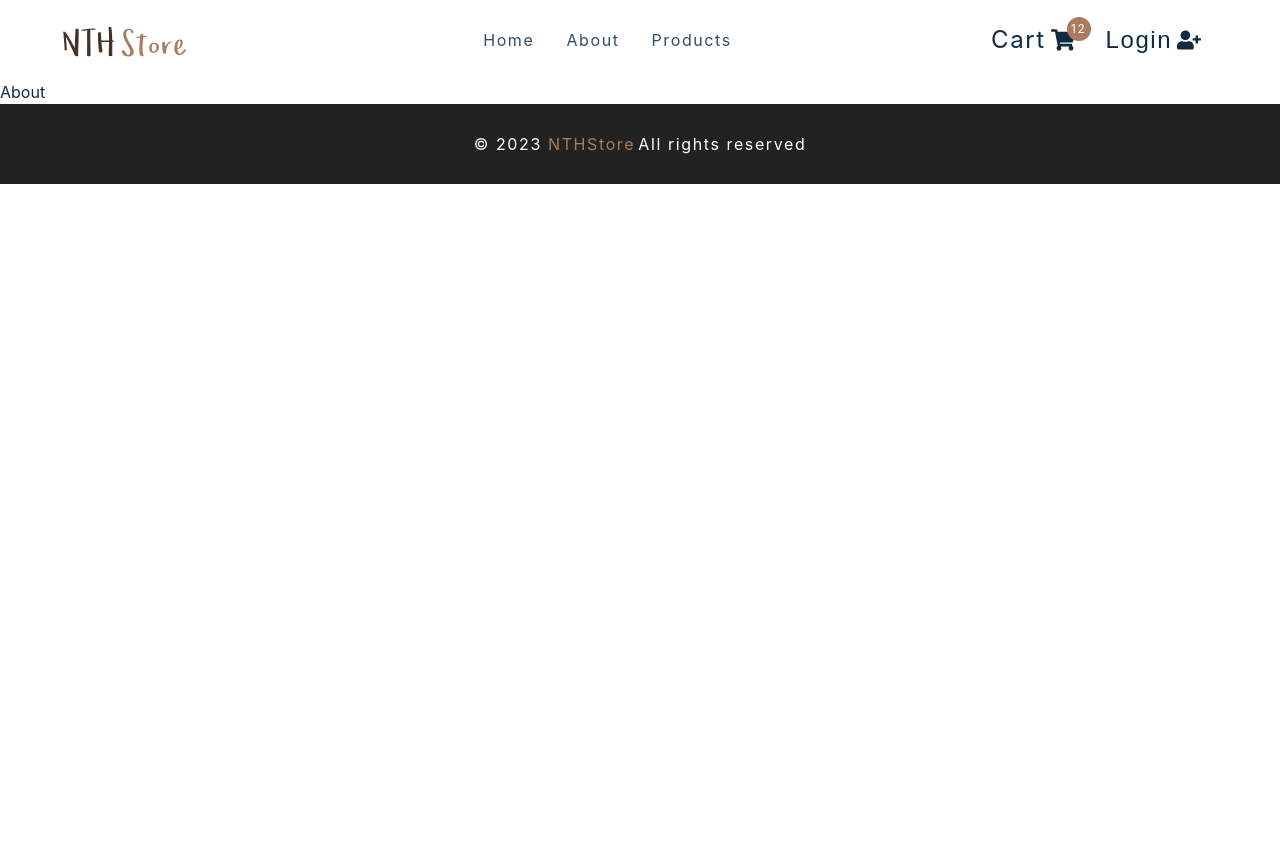
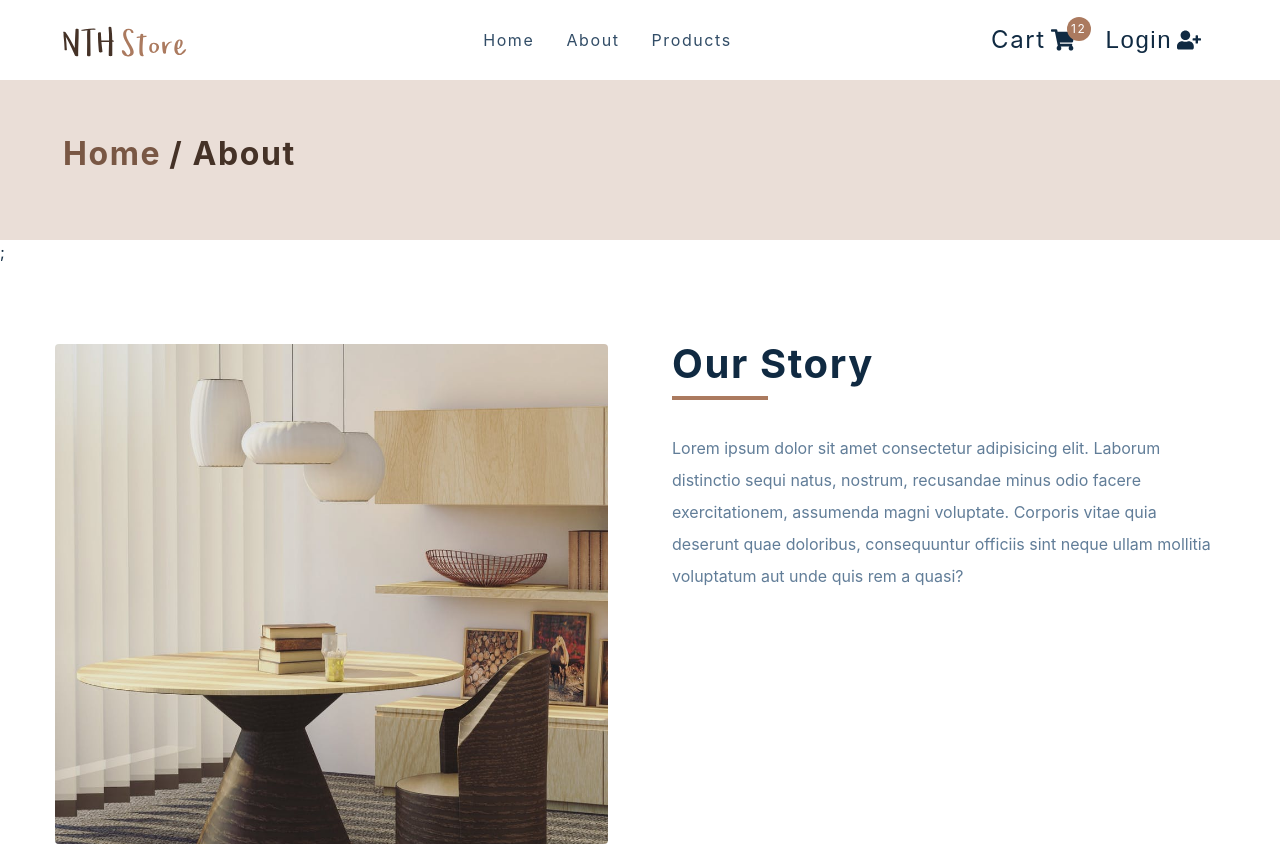
Before and after one commit to HoangNguyen219/e-commerce-frontend, a React (Create React App) app: page /about in a window 1280 px wide. Shown: the top 846 px of the page. Before the commit the page ends 800 px from the top, so only its background shows below. Built offline with nearby package versions, Linux system fonts and the light colour scheme.

Commit message:
About, Checkout Page

```diff
--- a/src/App.js
+++ b/src/App.js
@@ -21,14 +21,7 @@ function App() {
         <Route path="/products" element={<ProductsPage />} />
         <Route path="/cart" element={<CartPage />} />
         <Route path="/products/:id" element={<SingleProductPage />} />
-        <Route
-          path="/checkout"
-          element={
-            <PrivateRoute>
-              <CheckoutPage />
-            </PrivateRoute>
-          }
-        />
+        <Route path="/checkout" element={<CheckoutPage />} />
         <Route path="*" element={<ErrorPage />} />
       </Routes>
       <Footer />
--- /dev/null
+++ b/src/components/PageHero.js
@@ -0,0 +1,37 @@
+import React from "react";
+import styled from "styled-components";
+import { Link } from "react-router-dom";
+
+const PageHero = ({ title }) => {
+  return (
+    <Wrapper>
+      <div className="section-center">
+        <h3>
+          <Link to="/">Home</Link>/ {title}
+        </h3>
+      </div>
+    </Wrapper>
+  );
+};
+
+const Wrapper = styled.section`
+  background: var(--clr-primary-10);
+  width: 100%;
+  min-height: 20vh;
+  display: flex;
+  align-items: center;
+  color: var(--clr-primary-1);
+  a {
+    color: var(--clr-primary-3);
+    padding: 0.5rem;
+    transition: var(--transition);
+  }
+  a:hover {
+    color: var(--clr-primary-1);
+  }
+  h3 {
+    text-transform: capitalize;
+  }
+`;
+
+export default PageHero;
--- a/src/pages/AboutPage.js
+++ b/src/pages/AboutPage.js
@@ -1,7 +1,58 @@
 import React from "react";
+import PageHero from "../components/PageHero";
+import styled from "styled-components";
+import aboutImage from "../assets/hero-bcg.jpeg";
 
 const AboutPage = () => {
-  return <div>About</div>;
+  return (
+    <main>
+      <PageHero title="about" />;
+      <Wrapper className="page section section-center">
+        <img src={aboutImage} alt="About image" />
+        <article>
+          <div className="title">
+            <h2>our story</h2>
+            <div className="underline"></div>
+          </div>
+          <p>
+            Lorem ipsum dolor sit amet consectetur adipisicing elit. Laborum
+            distinctio sequi natus, nostrum, recusandae minus odio facere
+            exercitationem, assumenda magni voluptate. Corporis vitae quia
+            deserunt quae doloribus, consequuntur officiis sint neque ullam
+            mollitia voluptatum aut unde quis rem a quasi?
+          </p>
+        </article>
+      </Wrapper>
+    </main>
+  );
 };
 
+const Wrapper = styled.section`
+  display: grid;
+  gap: 4rem;
+  img {
+    width: 100%;
+    display: block;
+    border-radius: var(--radius);
+    height: 500px;
+    object-fit: cover;
+  }
+  p {
+    line-height: 2;
+    max-width: 45em;
+    margin: 0 auto;
+    margin-top: 2rem;
+    color: var(--clr-grey-5);
+  }
+  .title {
+    text-align: left;
+  }
+  .underline {
+    margin-left: 0;
+  }
+  @media (min-width: 992px) {
+    grid-template-columns: 1fr 1fr;
+  }
+`;
+
 export default AboutPage;
--- a/src/pages/CheckoutPage.js
+++ b/src/pages/CheckoutPage.js
@@ -1,7 +1,22 @@
 import React from "react";
+import styled from "styled-components";
+import PageHero from "../components/PageHero";
 
 const CheckoutPage = () => {
-  return <div>Checkout</div>;
+  return (
+    <main>
+      <PageHero title="checkout" />
+      <Wrapper className="page"></Wrapper>
+    </main>
+  );
 };
 
+const Wrapper = styled.div`
+  display: flex;
+  align-items: center;
+  justify-content: center;
+  .empty {
+    text-align: center;
+  }
+`;
 export default CheckoutPage;
--- a/src/pages/ErrorPage.js
+++ b/src/pages/ErrorPage.js
@@ -1,7 +1,34 @@
 import React from "react";
+import styled from "styled-components";
+import { Link } from "react-router-dom";
 
 const ErrorPage = () => {
-  return <div>Error</div>;
+  return (
+    <Wrapper className="page-100">
+      <section>
+        <h1>404</h1>
+        <h3>Sorry, the page cannot be found</h3>
+        <Link to="/" className="btn">
+          Back home
+        </Link>
+      </section>
+    </Wrapper>
+  );
 };
 
+const Wrapper = styled.main`
+  background: var(--clr-primary-10);
+  display: flex;
+  justify-content: center;
+  align-items: center;
+  text-align: center;
+  h1 {
+    font-size: 10rem;
+  }
+  h3 {
+    text-transform: none;
+    margin-bottom: 2rem;
+  }
+`;
+
 export default ErrorPage;
```
Also changed, not shown: src/assets/hero-bcg-2.jpeg (added), src/assets/hero-bcg.jpeg (added).
